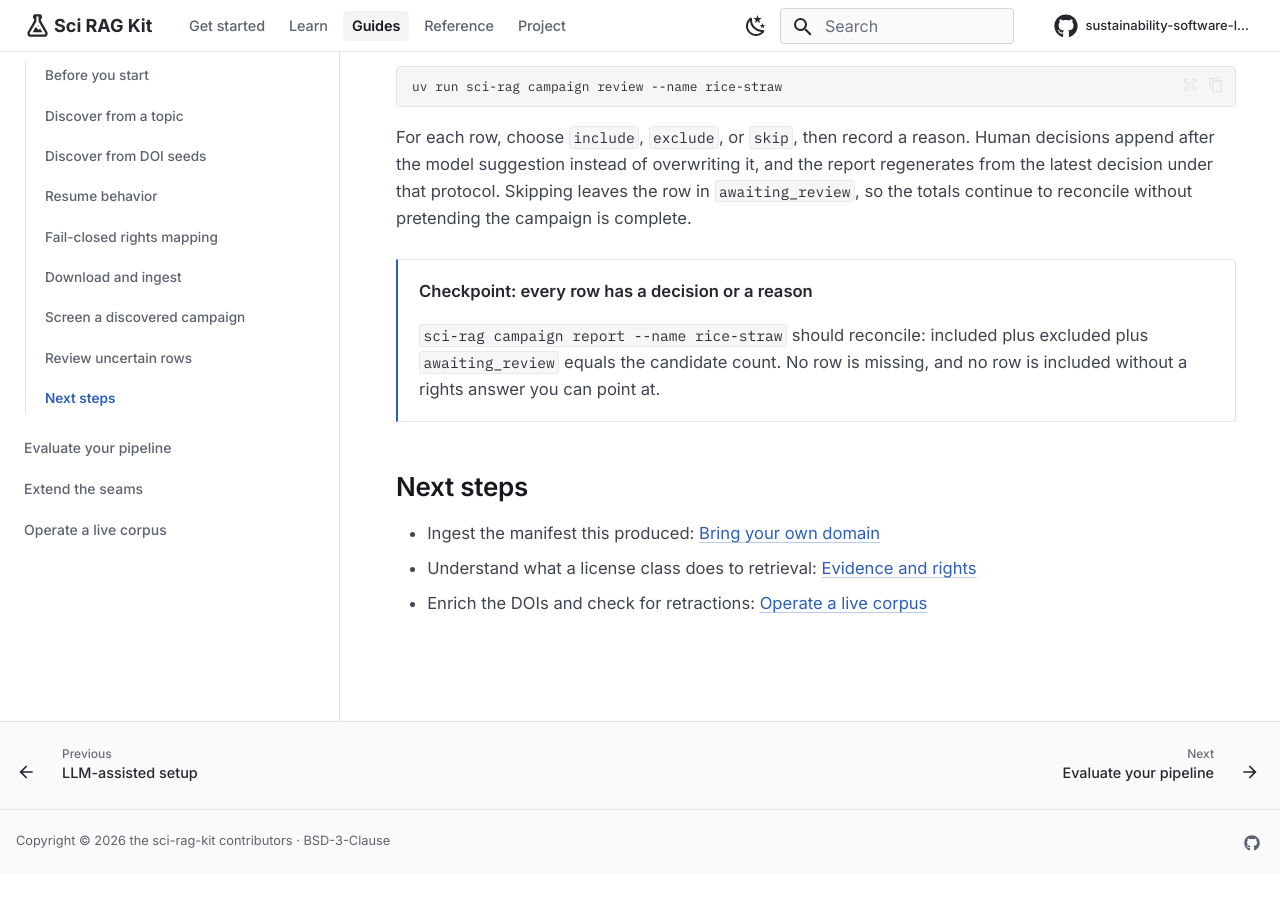
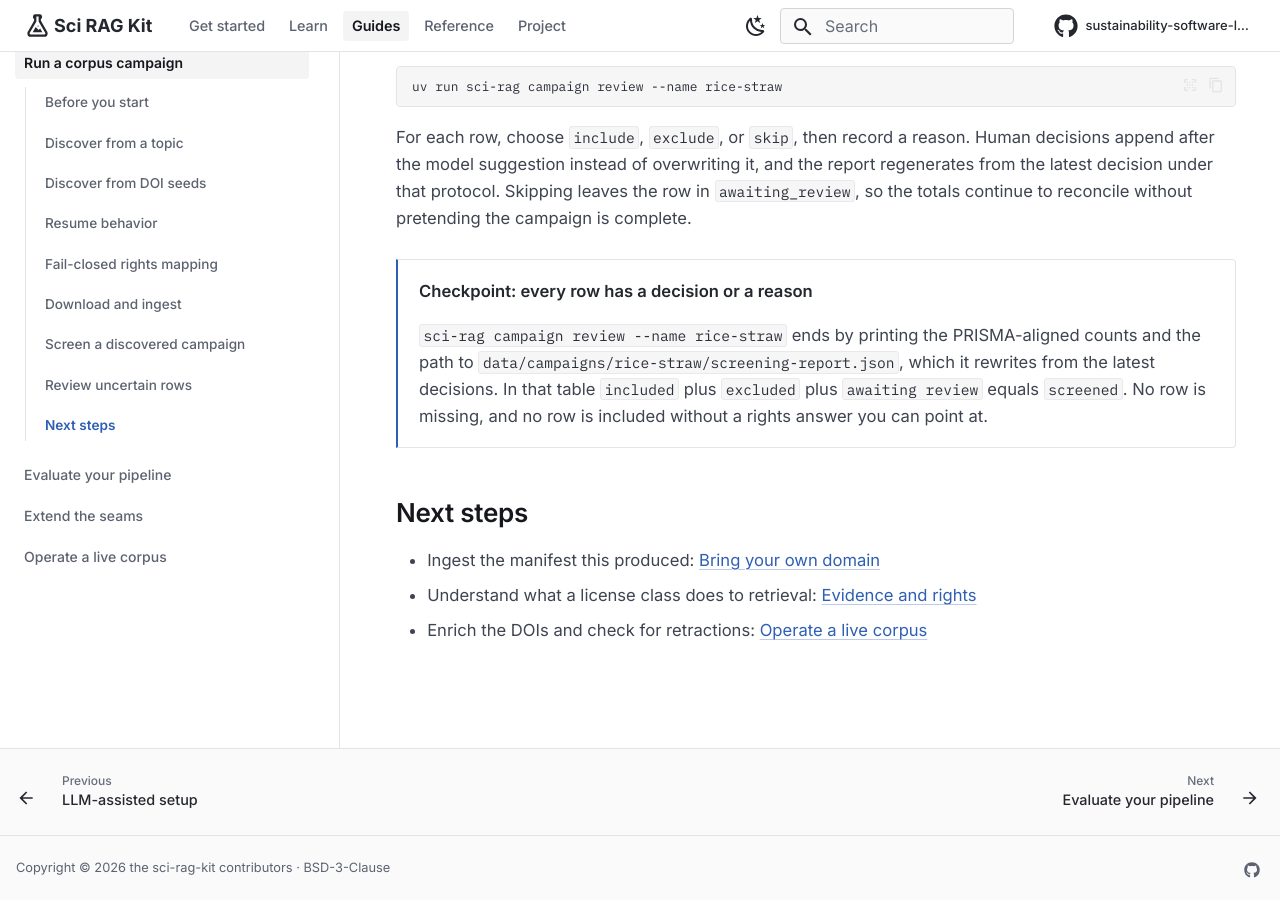
Before and after one commit to sustainability-software-lab/sci-rag-kit, an MkDocs documentation site: the page built from docs/campaigns.md, in a window 1280 px wide and 900 px high, scrolled down 4360 px. Built offline with MkDocs 1.6.1 and Material for MkDocs 9.7.7, drawn with Linux system fonts in a browser that asks for light colours; nearby versions of some CDN libraries; library files that are not in the unit come from our copies; before the commit the page ends 5234 px from its top, so only the background shows below that.

Commit message:
docs: replace the nonexistent campaign report checkpoint
The campaign guide's final checkpoint told readers to run `sci-rag campaign
report`, which has never been registered, and reconciled the counts against
"the candidate count" rather than against `screened`, which is what
PrismaCounts.reconciles actually checks.

The checkpoint now names `campaign review`, which is the command that rewrites
and prints the report, the shipped `screening-report.json` path, and the real
invariant. Retiring the command from the docs empties the PENDING_FINDINGS
allowlist that #159 added to the docs-to-help guard, so that guard now covers
this case directly.

Closes #157

```diff
--- a/docs/campaigns.md
+++ b/docs/campaigns.md
@@ -205,9 +205,12 @@ reconcile without pretending the campaign is complete.
 <div class="srag-checkpoint" markdown>
 **Checkpoint: every row has a decision or a reason**
 
-`sci-rag campaign report --name rice-straw` should reconcile: included plus
-excluded plus `awaiting_review` equals the candidate count. No row is missing,
-and no row is included without a rights answer you can point at.
+`sci-rag campaign review --name rice-straw` ends by printing the
+PRISMA-aligned counts and the path to
+`data/campaigns/rice-straw/screening-report.json`, which it rewrites from the
+latest decisions. In that table `included` plus `excluded` plus
+`awaiting review` equals `screened`. No row is missing, and no row is included
+without a rights answer you can point at.
 </div>
 
 ## Next steps
```
Also changed, not shown: 2 other files.
